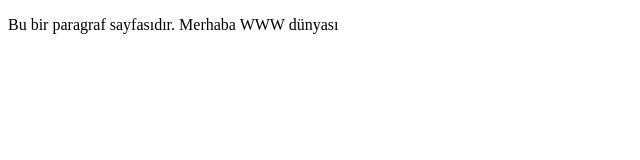
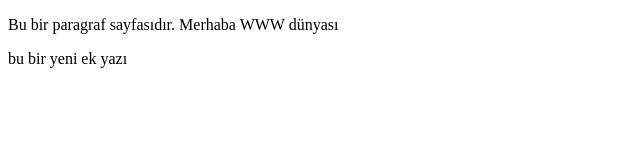
Before and after one commit to gokselBaBoost/Ank16Web, a plain HTML site: page index.html in a window 1280 px wide. Shown: the whole page, without its empty margins (0-640 px from the left). Drawn offline with Linux system fonts and the light colour scheme.

Commit message:
Son değişiklik

```diff
--- a/index.html
+++ b/index.html
@@ -7,5 +7,6 @@
 </head>
 <body>
     <p>Bu bir paragraf sayfasıdır. Merhaba WWW dünyası</p>
+    <p>bu bir yeni ek yazı</p>
 </body>
 </html>
```
